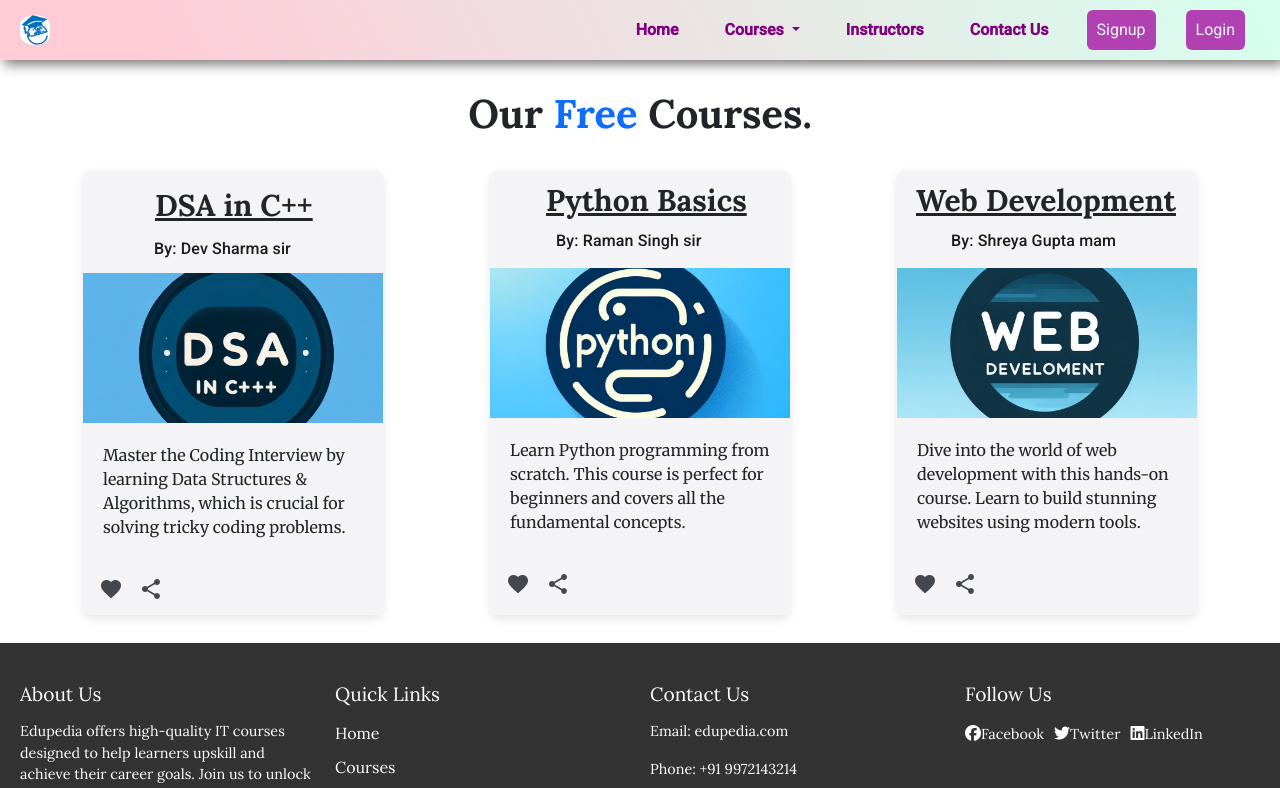
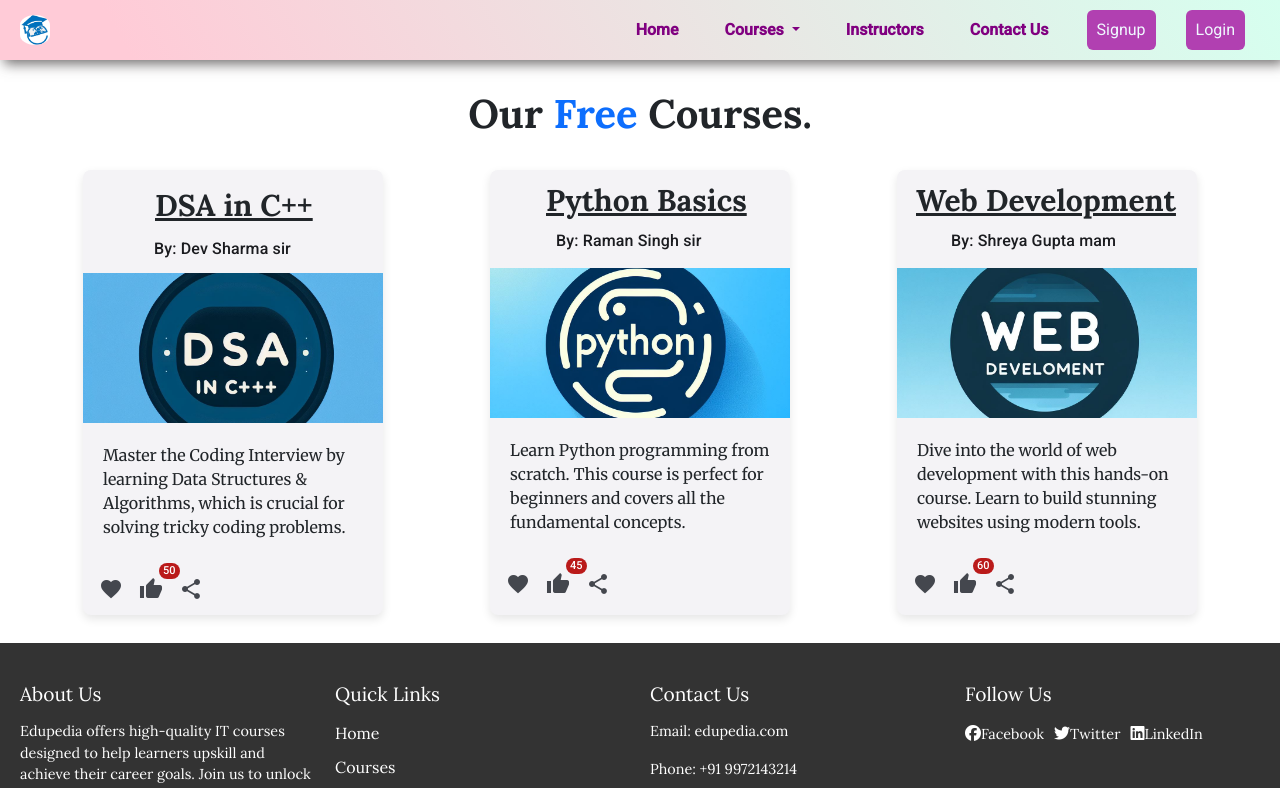
Before and after one commit to Pranjalis241/angular-website, an Angular app in the folder project/: page /free in a window 1280 px wide. Shown: the top 788 px of the page. Built offline with nearby package versions, Linux system fonts and the light colour scheme.

Commit message:
add like button

```diff
--- a/project/src/app/free/free.component.css
+++ b/project/src/app/free/free.component.css
@@ -38,3 +38,8 @@
   .favorite {
     color: red;
   }
+
+  /* Thumb active class for red color */
+.thumb-active mat-icon {
+  color: red;
+}
--- a/project/src/app/free/free.component.html
+++ b/project/src/app/free/free.component.html
@@ -6,20 +6,36 @@
   <mat-card class="p-card">
     <mat-card-header>
       <div mat-card-avatar class="avatar"></div>
-        <mat-card-title ><u>DSA in C++</u></mat-card-title>
-        <mat-card-subtitle style="padding: 15px;" >By: Dev Sharma sir</mat-card-subtitle>
+      <mat-card-title><u>DSA in C++</u></mat-card-title>
+      <mat-card-subtitle style="padding: 15px;">By: Dev Sharma sir</mat-card-subtitle>
     </mat-card-header>
 
     <img mat-card-image src="\image\Designer (4).png" alt="DSA in C++">
+
     <mat-card-content>
       <p>
         Master the Coding Interview by learning Data Structures & Algorithms, which is crucial for solving tricky coding problems.
       </p>
     </mat-card-content>
+
     <mat-card-actions>
+      <!-- Favorite Button -->
       <button mat-icon-button (click)="toggleFavorite(1)">
         <mat-icon [ngClass]="{'favorite': favorites[1]}">favorite</mat-icon>
       </button>
+
+      <!-- Thumb-Up Button with Overlapping Badge and Dynamic Color -->
+      <button
+        mat-icon-button
+        (click)="toggleThumb(0)"
+        matBadge="{{ratings[0]}}"
+        matBadgeOverlap="true"
+        matBadgeColor="accent"
+        [ngClass]="{'thumb-active': thumbStates[0]}">
+        <mat-icon>thumb_up</mat-icon>
+      </button>
+
+      <!-- Share Button -->
       <button mat-icon-button>
         <mat-icon>share</mat-icon>
       </button>
@@ -42,6 +58,15 @@
       <button mat-icon-button (click)="toggleFavorite(2)">
         <mat-icon [ngClass]="{'favorite': favorites[2]}">favorite</mat-icon>
       </button>
+      <button
+        mat-icon-button
+        (click)="toggleThumb(1)"
+        matBadge="{{ratings[1]}}"
+        matBadgeOverlap="true"
+        matBadgeColor="accent"
+        [ngClass]="{'thumb-active': thumbStates[1]}">
+        <mat-icon>thumb_up</mat-icon>
+      </button>
       <button mat-icon-button>
         <mat-icon>share</mat-icon>
       </button>
@@ -51,8 +76,7 @@
   <!-- Card 3 -->
   <mat-card class="p-card">
     <mat-card-header>
-
-        <mat-card-title style="padding-left: 3px;"> <u> Web  Development </u></mat-card-title>
+      <mat-card-title style="padding-left: 3px;"><u>Web Development</u></mat-card-title>
       <mat-card-subtitle style="padding: 15px; padding-left:38px">By: Shreya Gupta mam</mat-card-subtitle>
     </mat-card-header>
     <img mat-card-image src="\image\Designer (2).png" alt="Web Development">
@@ -65,6 +89,15 @@
       <button mat-icon-button (click)="toggleFavorite(3)">
         <mat-icon [ngClass]="{'favorite': favorites[3]}">favorite</mat-icon>
       </button>
+      <button
+        mat-icon-button
+        (click)="toggleThumb(2)"
+        matBadge="{{ratings[2]}}"
+        matBadgeOverlap="true"
+        matBadgeColor="accent"
+        [ngClass]="{'thumb-active': thumbStates[2]}">
+        <mat-icon>thumb_up</mat-icon>
+      </button>
       <button mat-icon-button>
         <mat-icon>share</mat-icon>
       </button>
--- a/project/src/app/free/free.component.ts
+++ b/project/src/app/free/free.component.ts
@@ -3,18 +3,26 @@ import { Component } from '@angular/core';
 @Component({
   selector: 'app-free',
   standalone: false,
-
   templateUrl: './free.component.html',
-  styleUrl: './free.component.css'
+  styleUrls: ['./free.component.css'], // Fixed property name
 })
 export class FreeComponent {
-  favorites: { [key: number]: boolean } = {
-    1: false,
-    2: false,
-    3: false
-  };
+  ratings: number[] = [50, 45, 60]; // Initial ratings for each card
+  thumbStates: boolean[] = [false, false, false]; // Track if thumb is active for each card
+  favorites: boolean[] = [false, false, false]; // Track favorite state for each card
 
-  toggleFavorite(cardId: number) {
-    this.favorites[cardId] = !this.favorites[cardId];
+  // Toggle thumb and update rating
+  toggleThumb(index: number) {
+    this.thumbStates[index] = !this.thumbStates[index];
+    if (this.thumbStates[index]) {
+      this.ratings[index]++; // Increment rating if activated
+    } else {
+      this.ratings[index]--; // Decrement rating if deactivated
+    }
+  }
+
+  // Toggle favorite state
+  toggleFavorite(index: number) {
+    this.favorites[index] = !this.favorites[index];
   }
 }
--- a/project/src/app/header/header.component.css
+++ b/project/src/app/header/header.component.css
@@ -13,8 +13,8 @@
     background: linear-gradient(to right, rgb(247, 206, 213), rgb(202, 235, 247));
     background: linear-gradient(61deg, rgba(255, 203, 215, 1) 10%, rgba(214, 255, 239, 1) 10%); */
     background:
-  linear-gradient(61deg, rgba(255, 203, 215, 1) 50%, rgba(214, 255, 239, 1) 10%),
-  linear-gradient(61deg, rgba(214, 255, 239, 1 )60%,  rgba(255, 203, 215, 1)10%);
+  linear-gradient(61deg, rgb(250, 222, 228) 50%, rgba(214, 255, 239, 1) 10%),
+  linear-gradient(61deg, rgba(214, 255, 239, 1 )60%,  rgb(253, 212, 222)10%);
 
 /* Creates the square pattern by defining the size of the gradient */
 
--- a/project/src/app/instructors/instructors.component.html
+++ b/project/src/app/instructors/instructors.component.html
@@ -3,7 +3,7 @@
       Meet our <span class="text-primary">Teachers</span>.
     </h2>
     <p class="text-center text-muted mb-5">
-      Lorem ipsum dolor sit amet, consectetur adipiscing elit. Vivamus tristique lacus ut elementum cursus.
+      With years of experience and a commitment to excellence, our educators ensure every student thrives.
     </p>
     <!-- This is 1 way data binding, TS to HTML bcz data from teaches array in ts is coming in html by using ngfor loop-->
     <div class="row g-4">
--- a/project/src/app/instructors/instructors.component.ts
+++ b/project/src/app/instructors/instructors.component.ts
@@ -12,13 +12,13 @@ export class InstructorsComponent {
   teachers = [
     {
       name: 'John Carter',
-      role: 'Digital Marketer',
-      description: 'Lorem ipsum dolor sit amet, consectetur adipiscing elit.',
+      role: 'Data Science ',
+      description: 'An experienced data scientist with Ph.D. in Computer Science',
       image: '/image/man.jpg'
     },
     {
       name: 'Sophie Moore',
-      role: 'UI/UX Designer',
+      role: 'DSA Specialist',
       description: 'Ut et turpis et pellentesque, sollicitudin malesuada.',
       image: '/image/rahul_.jpg'
     },
--- a/project/src/app/shared/material/material.module.ts
+++ b/project/src/app/shared/material/material.module.ts
@@ -8,7 +8,7 @@ import { MatCardModule } from '@angular/material/card'; // Import MatCardModule
 import { MatButtonModule } from '@angular/material/button'; // If you use buttons
 import { MatIconModule } from '@angular/material/icon'; // If you use icons
 import { MatGridListModule } from '@angular/material/grid-list';
-
+import { MatBadgeModule } from '@angular/material/badge';
 
 @NgModule({
   declarations: [],
@@ -22,6 +22,7 @@ import { MatGridListModule } from '@angular/material/grid-list';
     MatButtonModule,
     MatIconModule,
     MatGridListModule,
+    MatBadgeModule
   ],
   exports: [
     CommonModule,
@@ -33,6 +34,7 @@ import { MatGridListModule } from '@angular/material/grid-list';
     MatButtonModule,
     MatIconModule,
     MatGridListModule,
+    MatBadgeModule
   ]
 })
 export class MaterialModule {
```
Lines whose indentation alone changed are shown as unchanged.
